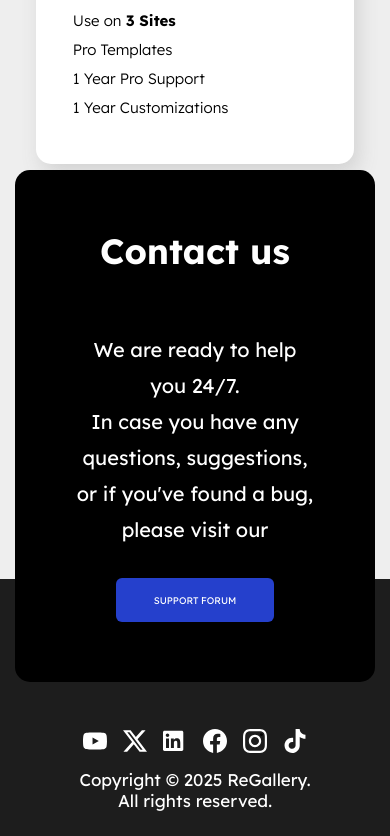
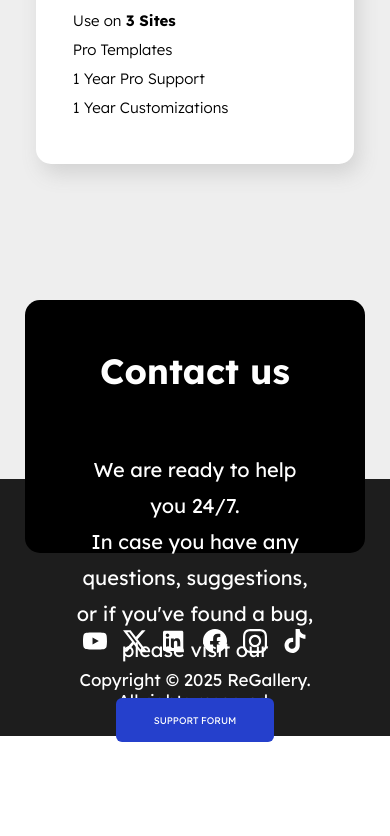
Before and after one commit to GrigorHarutyunian/regallery, a React (Vite) app: page / in a window 390 px wide. Shown: the part 9945-10781 px from the top of the page. After the commit the page ends 10687 px from the top, so only its background shows below. Built offline with nearby package versions, Linux system fonts and the light colour scheme.

Commit message:
changed support section style from absalut to relative

```diff
--- a/src/components/support/Support.css
+++ b/src/components/support/Support.css
@@ -10,10 +10,7 @@ section.supportandInfo .container {
 }
 
 .contact_us_row {
-  position: absolute;
-  bottom: 0;
-  left: 50%;
-  transform: translate(-50%, 25%);
+  transform: translate(0%, 74px);
   display: flex;
   flex-direction: column;
   justify-content: space-between;
--- a/src/index.css
+++ b/src/index.css
@@ -219,10 +219,11 @@ p {
     margin-left: 0;
     margin-top: 20px;
   }
-  section#support {
-    padding: 100px 15px 25px;
-  }
+
   section#support .download-btn {
     font-size: 0.6rem;
   }
+  .contact_us_row {
+    padding: 50px;
+  }
 }
```
